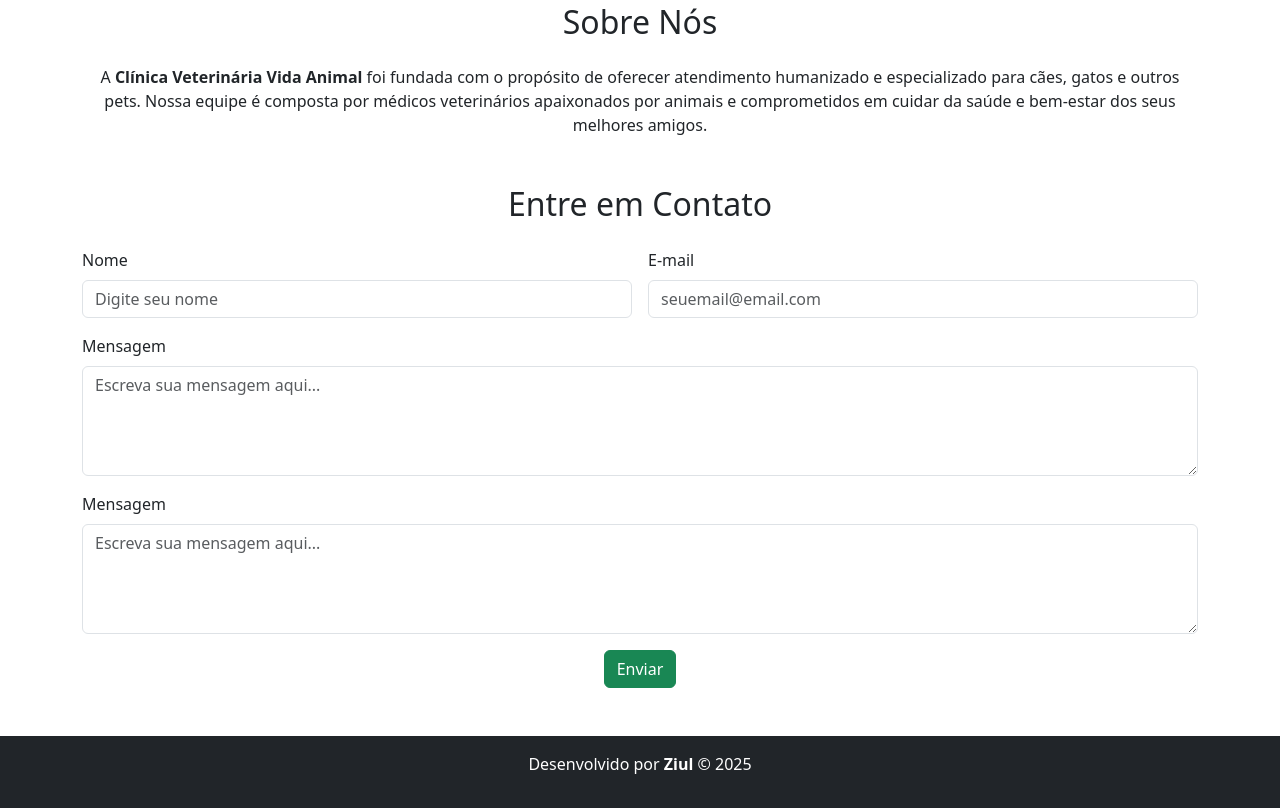
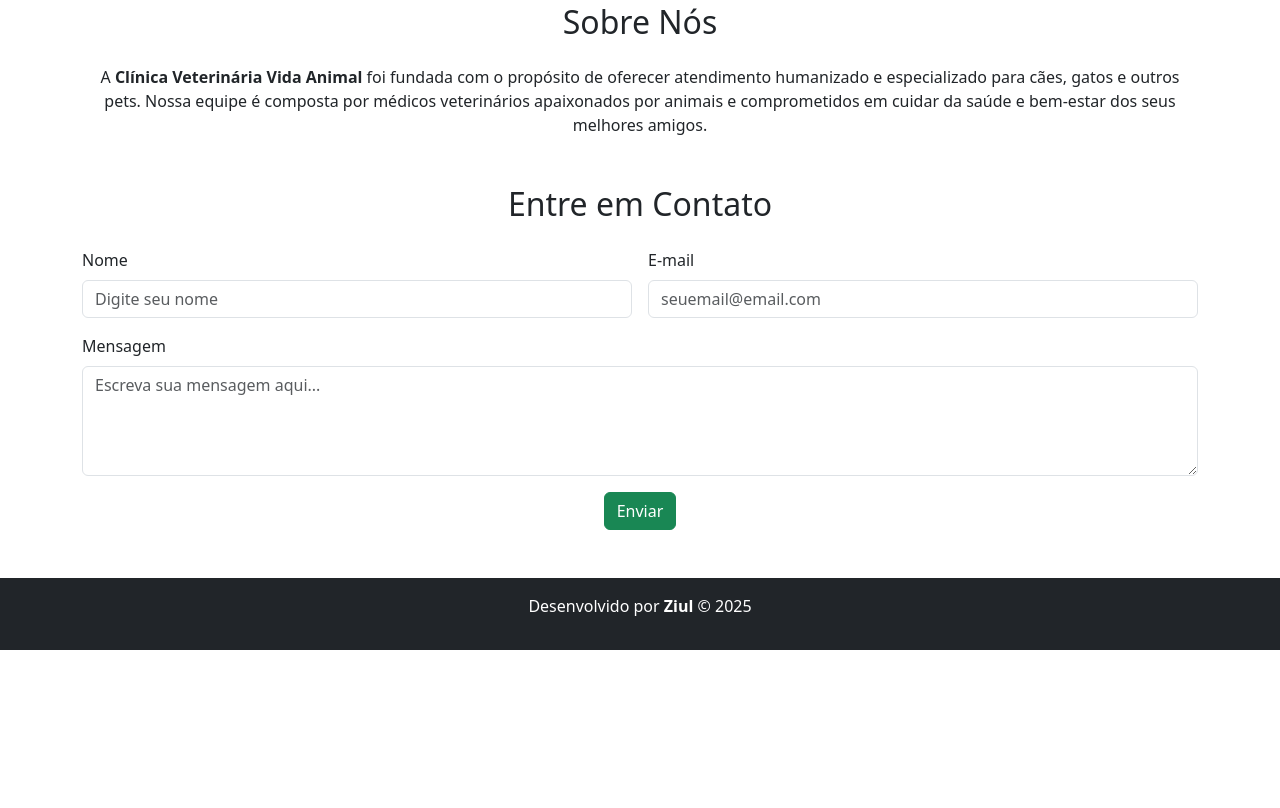
Before and after one commit to ZiulDario/Atividades, a plain HTML site: page HTML/index.html in a window 1280 px wide. Shown: the part 1072-1880 px from the top of the page. After the commit the page ends 1722 px from the top, so only its background shows below. Drawn offline with nearby package versions, Linux system fonts and the light colour scheme.

Commit message:
cadastro JS, adicionado

```diff
--- a/HTML/index.html
+++ b/HTML/index.html
@@ -80,8 +80,6 @@
           class="form-control" id="email" placeholder="seuemail@email.com"> </div>
       <div class="col-12"> <label for="mensagem" class="form-label">Mensagem</label> <textarea class="form-control"
           id="mensagem" rows="4" placeholder="Escreva sua mensagem aqui..."></textarea> </div>
-      <div class="col-12"> <label for="mensagem" class="form-label">Mensagem</label> <textarea class="form-control"
-          id="mensagem" rows="4" placeholder="Escreva sua mensagem aqui..."></textarea> </div>
       <div class="col-12 text-center"> <button type="submit" class="btn btn-success">Enviar</button> </div>
     </form>
   </section> <!-- Footer -->
@@ -93,7 +91,5 @@
     crossorigin="anonymous"></script>
 
     <script src="index.js"></script>
-
 </body>
-
 </html>
```
Also changed, not shown: HTML/cadastro.js (added).
